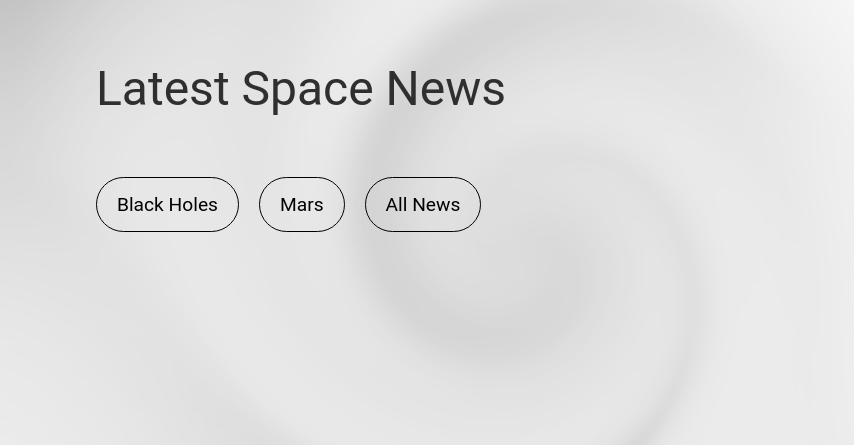
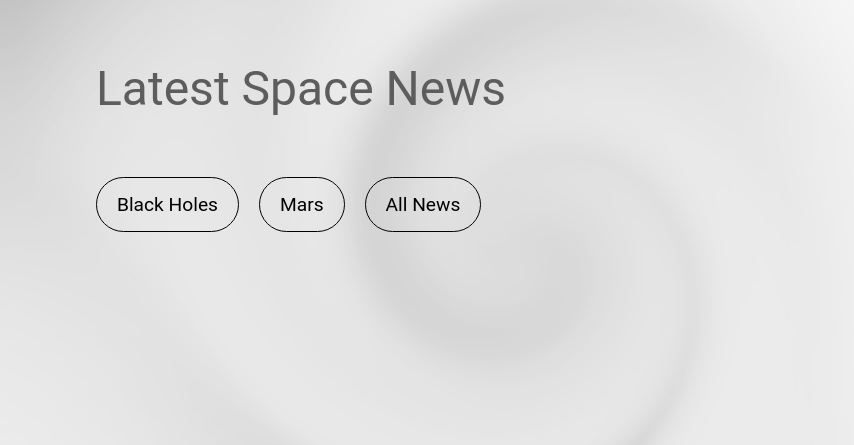
Before and after one commit to simonakardel/space_news_web_scraper, a Flask app: page / in a window 1280 px wide. Shown: the top 445 px of the page, without its empty margins (0-854 px from the left). Run offline with Flask 3, Linux system fonts and the light colour scheme; data that the repository does not hold is empty.

Commit message:
changed colors

```diff
--- a/app/static/css/style.css
+++ b/app/static/css/style.css
@@ -1,8 +1,7 @@
 :root {
-    --secondary-color: #808080;
-    --text-color: #2F2F2F;
+    --text-color: #5D5D5D;
     --link-color: black;
-    --hover-color: grey;
+    --hover-color: #5D5D5D;
     --background-image: url('../images/Cosmo125.png');
 }
 
@@ -29,7 +28,7 @@ h1 {
 
 p {
     line-height: 150%;
-    color: var(--secondary-color);
+    color: var(--text-color);
 }
 
 a {
```
